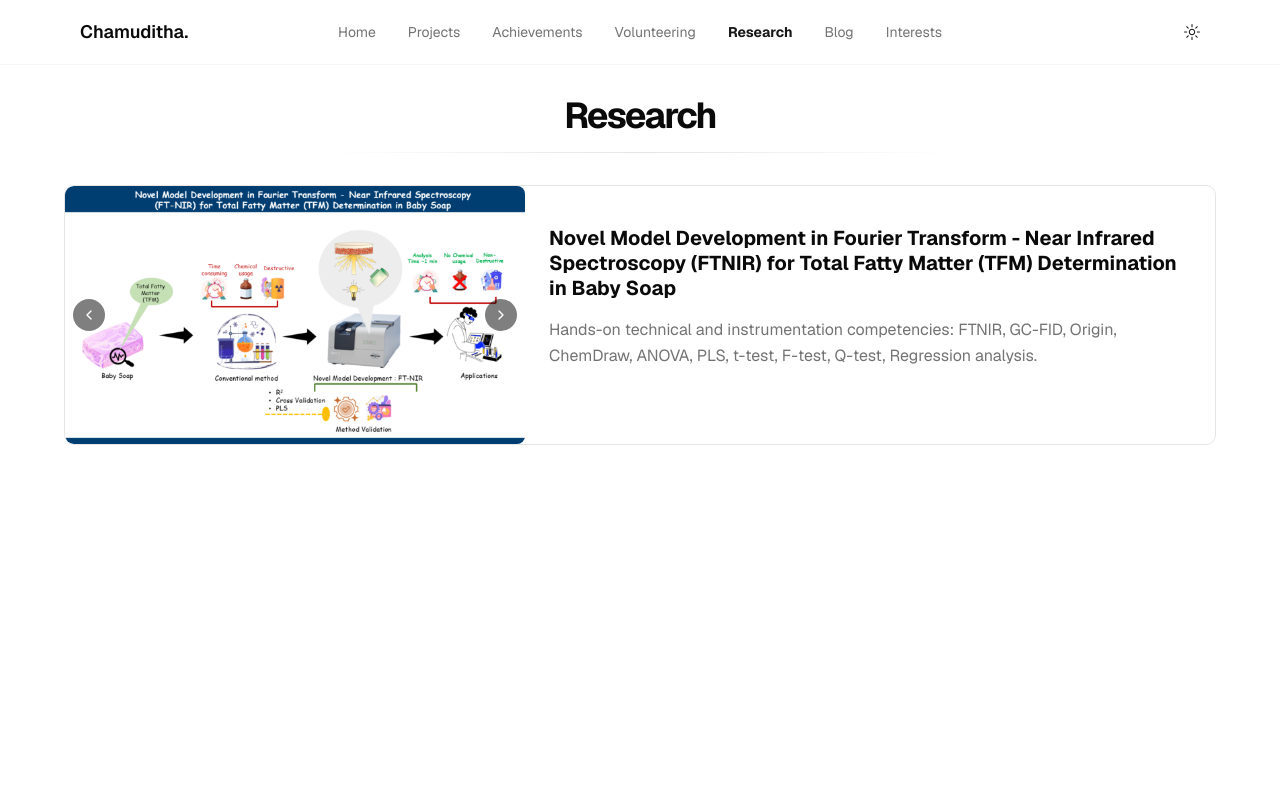
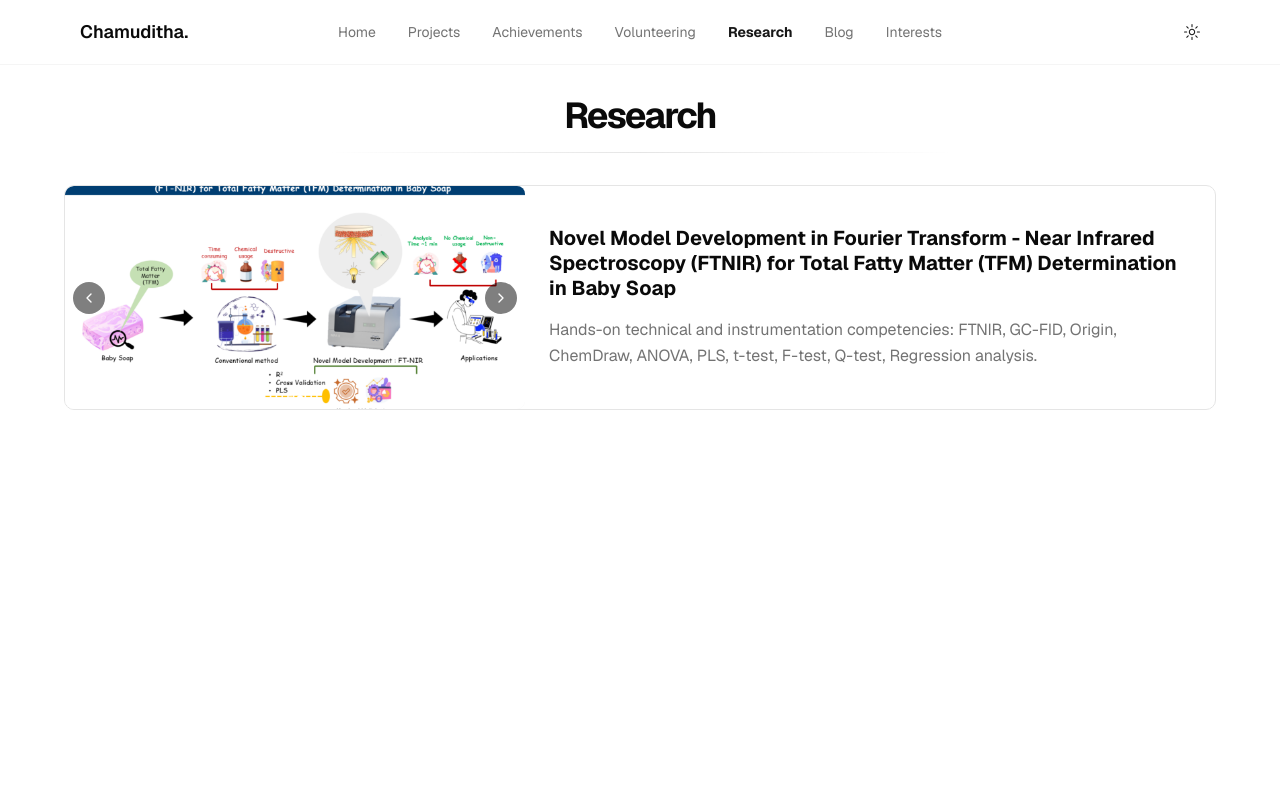
Before and after one commit to Nidula03/portfolio-chamuditha, a Next.js app: page /research in a window 1280 px wide. Shown: the top 800 px of the page. Built offline with nearby package versions, Linux system fonts and the light colour scheme.

Commit message:
feat: Replace img with next/image in AchievementCard for improved performance and loading optimization

```diff
--- a/src/components/achievement-card.tsx
+++ b/src/components/achievement-card.tsx
@@ -5,6 +5,7 @@ import { Badge } from "@/components/ui/badge";
 import { Button } from "@/components/ui/button";
 import { ExternalLink, ChevronLeft, ChevronRight, X } from "lucide-react";
 import { useState, useEffect } from "react";
+import Image from "next/image";
 
 // Helper function to render title with superscript
 const renderTitleWithSuperscript = (text: string) => {
@@ -100,13 +101,13 @@ export function AchievementCard({
     // Research layout - multiple images side by side
     <div className="w-full flex gap-24 justify-center items-center py-0">
       {galleryImages.map((imgUrl, idx) => (
-        <div key={idx} className="h-80 md:h-96 overflow-visible bg-transparent relative">
-          <img
+        <div key={idx} className="h-80 md:h-96 overflow-visible bg-transparent relative w-80 md:w-96">
+          <Image
             src={imgUrl}
             alt={`${title} image ${idx + 1}`}
-            className="h-full object-contain select-none"
-            loading="lazy"
-            decoding="async"
+            fill
+            className="object-contain select-none"
+            quality={75}
             onError={(e) => {
               (e.target as HTMLImageElement).style.display = "none";
             }}
@@ -117,13 +118,13 @@ export function AchievementCard({
   ) : galleryImages.length > 0 ? (
     // Achievement layout - original with carousel
     <div className="w-full md:w-2/5 h-full overflow-hidden bg-muted relative cursor-pointer flex-shrink-0 rounded-md" onClick={() => setIsModalOpen(true)}>
-      <img
+      <Image
         src={galleryImages[currentImageIndex]}
         alt={`${title} image ${currentImageIndex + 1}`}
-        className="w-full h-full object-cover select-none"
-        loading={index === 0 ? "eager" : "lazy"}
-        decoding="async"
-        fetchPriority={index === 0 ? "high" : "low"}
+        fill
+        className="object-cover select-none"
+        priority={index === 0}
+        quality={75}
         sizes="(max-width: 768px) 100vw, 40vw"
         onError={(e) => {
           (e.target as HTMLImageElement).style.display = "none";
@@ -260,13 +261,13 @@ export function AchievementCard({
               <X className="h-5 sm:h-6 w-5 sm:w-6" />
             </button>
 
-            <img
+            <Image
               src={galleryImages[currentImageIndex]}
               alt={`${title} image ${currentImageIndex + 1}`}
-              className="w-full h-full object-contain"
-              loading="eager"
-              decoding="async"
-              fetchPriority="high"
+              fill
+              className="object-contain"
+              priority
+              quality={90}
               onClick={(e) => e.stopPropagation()}
             />
 
```
